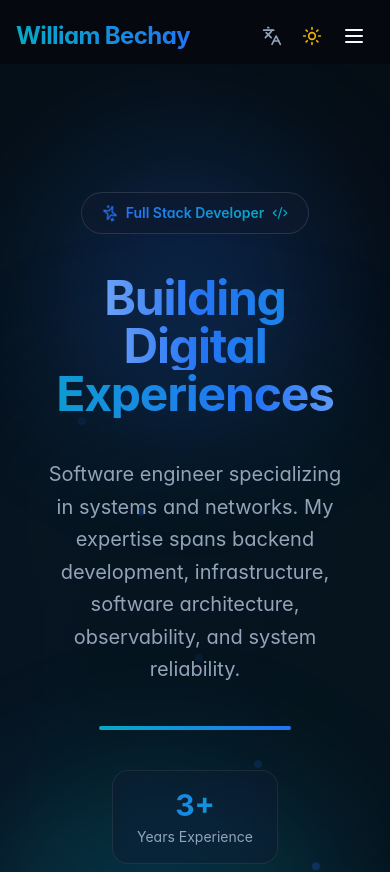
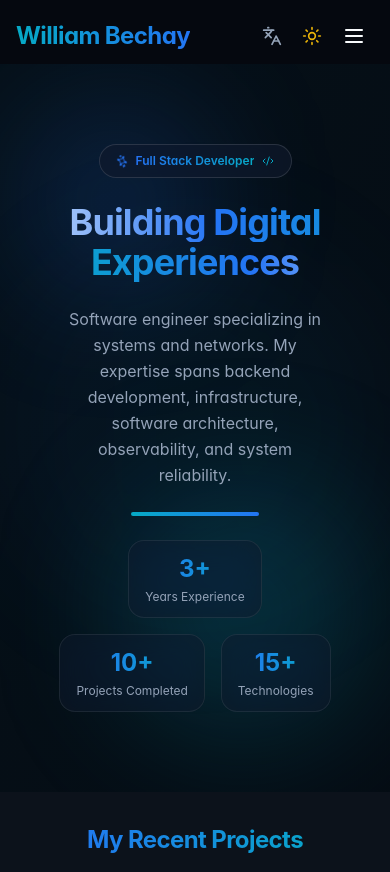
Before and after one commit to WilliamBechay/williambechay, a React (Vite) app: page / in a window 390 px wide. Shown: the top 872 px of the page. Built offline with nearby package versions, Linux system fonts and the light colour scheme.

Commit message:
📱 Mobile Optimization - Part 2/3
- Responsive text sizes (text-4xl to text-8xl)
- Adaptive spacing (py-20 to py-32)
- Touch-friendly elements
- Reduced decorative elements on mobile
- Proper padding on all breakpoints

```diff
--- a/src/components/IntroSection.jsx
+++ b/src/components/IntroSection.jsx
@@ -9,17 +9,17 @@ const IntroSection = () => {
   if (!translations?.home?.intro) return null;
 
   return (
-    <section className="relative py-32 px-4 overflow-hidden min-h-[90vh] flex items-center">
+    <section className="relative py-20 md:py-32 px-4 overflow-hidden min-h-[80vh] md:min-h-[90vh] flex items-center">
       {/* Animated background gradient */}
       <div className="absolute inset-0 bg-gradient-to-br from-primary/10 via-accent/5 to-transparent animate-gradient-xy" />
 
       {/* Decorative animated blobs */}
-      <div className="absolute top-20 left-10 w-72 h-72 bg-primary/20 rounded-full blur-3xl animate-float" />
-      <div className="absolute bottom-20 right-10 w-96 h-96 bg-accent/20 rounded-full blur-3xl animate-float" style={{ animationDelay: '2s' }} />
-      <div className="absolute top-1/2 left-1/2 -translate-x-1/2 -translate-y-1/2 w-[600px] h-[600px] bg-gradient-to-r from-primary/5 to-accent/5 rounded-full blur-3xl animate-pulse-glow" />
+      <div className="absolute top-10 md:top-20 left-5 md:left-10 w-48 md:w-72 h-48 md:h-72 bg-primary/20 rounded-full blur-3xl animate-float" />
+      <div className="absolute bottom-10 md:bottom-20 right-5 md:right-10 w-64 md:w-96 h-64 md:h-96 bg-accent/20 rounded-full blur-3xl animate-float" style={{ animationDelay: '2s' }} />
+      <div className="absolute top-1/2 left-1/2 -translate-x-1/2 -translate-y-1/2 w-80 md:w-[600px] h-80 md:h-[600px] bg-gradient-to-r from-primary/5 to-accent/5 rounded-full blur-3xl animate-pulse-glow" />
 
       {/* Floating particles */}
-      <div className="absolute inset-0">
+      <div className="absolute inset-0 hidden md:block">
         {[...Array(5)].map((_, i) => (
           <motion.div
             key={i}
@@ -47,30 +47,30 @@ const IntroSection = () => {
           initial={{ opacity: 0, y: 30 }}
           animate={{ opacity: 1, y: 0 }}
           transition={{ duration: 0.8, ease: "easeOut" }}
-          className="text-center space-y-10"
+          className="text-center space-y-6 md:space-y-10"
         >
           {/* Badge with shimmer effect */}
           <motion.div
             initial={{ opacity: 0, scale: 0.8 }}
             animate={{ opacity: 1, scale: 1 }}
             transition={{ duration: 0.5, delay: 0.2 }}
-            className="inline-flex items-center gap-2 px-5 py-2.5 rounded-full glass-strong border-2 border-primary/30 relative overflow-hidden group"
+            className="inline-flex items-center gap-2 px-4 md:px-5 py-2 md:py-2.5 rounded-full glass-strong border-2 border-primary/30 relative overflow-hidden group"
           >
             <div className="absolute inset-0 bg-gradient-to-r from-transparent via-primary/20 to-transparent translate-x-[-100%] group-hover:translate-x-[100%] transition-transform duration-1000" />
-            <Sparkles className="w-4 h-4 text-primary animate-spin-slow" />
-            <span className="text-sm font-semibold bg-gradient-to-r from-primary to-accent bg-clip-text text-transparent relative z-10">
+            <Sparkles className="w-3 h-3 md:w-4 md:h-4 text-primary animate-spin-slow" />
+            <span className="text-xs md:text-sm font-semibold bg-gradient-to-r from-primary to-accent bg-clip-text text-transparent relative z-10">
               Full Stack Developer
             </span>
-            <Code2 className="w-4 h-4 text-accent animate-pulse" />
+            <Code2 className="w-3 h-3 md:w-4 md:h-4 text-accent animate-pulse" />
           </motion.div>
 
           {/* Main heading with stagger animation */}
-          <div className="space-y-4">
+          <div className="space-y-2 md:space-y-4">
             <motion.h1
               initial={{ opacity: 0, y: 20 }}
               animate={{ opacity: 1, y: 0 }}
               transition={{ duration: 0.8, delay: 0.3 }}
-              className="text-5xl md:text-7xl lg:text-8xl font-bold tracking-tight"
+              className="text-4xl sm:text-5xl md:text-7xl lg:text-8xl font-bold tracking-tight px-2"
             >
               <motion.span
                 className="inline-block bg-gradient-to-r from-foreground via-primary to-accent bg-clip-text text-transparent"
@@ -110,7 +110,7 @@ const IntroSection = () => {
             initial={{ opacity: 0, y: 20 }}
             animate={{ opacity: 1, y: 0 }}
             transition={{ duration: 0.8, delay: 0.5 }}
-            className="text-xl md:text-2xl text-muted-foreground max-w-3xl mx-auto leading-relaxed"
+            className="text-base md:text-xl lg:text-2xl text-muted-foreground max-w-3xl mx-auto leading-relaxed px-4"
           >
             {translations.home.intro.greeting}
           </motion.p>
@@ -120,7 +120,7 @@ const IntroSection = () => {
             initial={{ scaleX: 0 }}
             animate={{ scaleX: 1 }}
             transition={{ duration: 1.2, delay: 0.7, ease: "easeOut" }}
-            className="h-1 w-48 mx-auto rounded-full relative overflow-hidden"
+            className="h-1 w-32 md:w-48 mx-auto rounded-full relative overflow-hidden"
           >
             <div className="absolute inset-0 bg-gradient-to-r from-primary via-accent to-primary animate-gradient-x" />
           </motion.div>
@@ -130,7 +130,7 @@ const IntroSection = () => {
             initial={{ opacity: 0, y: 20 }}
             animate={{ opacity: 1, y: 0 }}
             transition={{ duration: 0.8, delay: 0.9 }}
-            className="flex flex-wrap justify-center gap-8 mt-12"
+            className="flex flex-wrap justify-center gap-4 md:gap-8 mt-8 md:mt-12 px-2"
           >
             {[
               { label: 'Years Experience', value: '3+' },
@@ -140,15 +140,15 @@ const IntroSection = () => {
               <motion.div
                 key={stat.label}
                 whileHover={{ scale: 1.1, y: -5 }}
-                className="glass rounded-2xl px-6 py-4 min-w-[120px] group cursor-default"
+                className="glass rounded-2xl px-4 md:px-6 py-3 md:py-4 min-w-[100px] md:min-w-[120px] group cursor-default"
                 initial={{ opacity: 0, scale: 0.8 }}
                 animate={{ opacity: 1, scale: 1 }}
                 transition={{ delay: 1 + index * 0.1 }}
               >
-                <div className="text-3xl font-bold bg-gradient-to-r from-primary to-accent bg-clip-text text-transparent group-hover:scale-110 transition-transform">
+                <div className="text-2xl md:text-3xl font-bold bg-gradient-to-r from-primary to-accent bg-clip-text text-transparent group-hover:scale-110 transition-transform">
                   {stat.value}
                 </div>
-                <div className="text-sm text-muted-foreground mt-1">
+                <div className="text-xs md:text-sm text-muted-foreground mt-1">
                   {stat.label}
                 </div>
               </motion.div>
```
